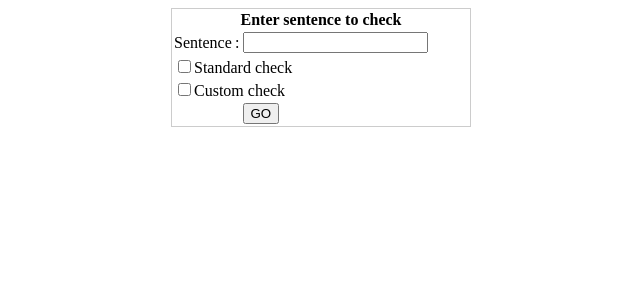
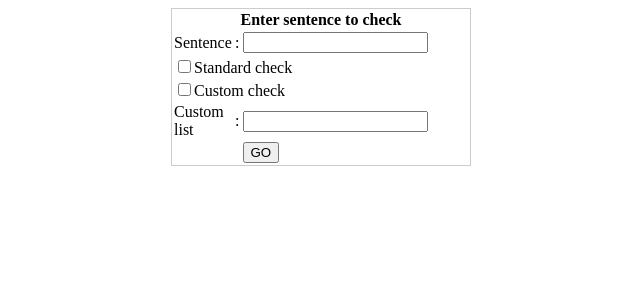
Before and after one commit to prachi1210/profanity-checker, a PHP site: page / in a window 1280 px wide. Shown: the top 300 px of the page, without its empty margins (319-959 px from the left). Run offline with PHP 8.4, Linux system fonts and the light colour scheme.

Commit message:
Custom input

```diff
--- a/index.php
+++ b/index.php
@@ -16,10 +16,15 @@
 	                        </tr>
 	                        <tr></tr>
 	                        <tr>
-	                        	<td colspan="3"><label><input type="checkbox" name="checktype" id="standard" value="standard">Standard check</label><br></td>
+	                        	<td colspan="3"><label><input type="checkbox" name="checktype" value="standard">Standard check</label><br></td>
 	                        </tr>
 	                        <tr>
-	                        	<td colspan="3"><label><input type="checkbox" name="checktype" id="custom" value="custom">Custom check</label><br></td>
+	                        	<td colspan="3"><label><input type="checkbox" name="checktype" value="custom">Custom check</label><br></td>
+	                        </tr>
+	                        <tr>
+	                        	<td width="78">Custom list</td>
+	                            <td width="6">:</td>
+	                            <td colspan="3"><input name="list" type="text" id="list"></td>
 	                        </tr>
 	                        <tr>
 	                            <td>&nbsp;</td>
```
Also changed, not shown: check.php (+5 -2 lines).
